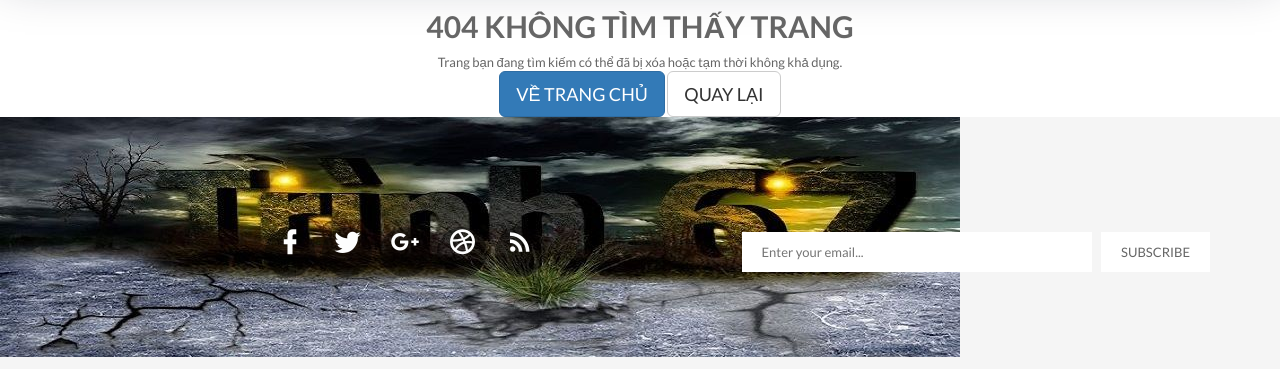
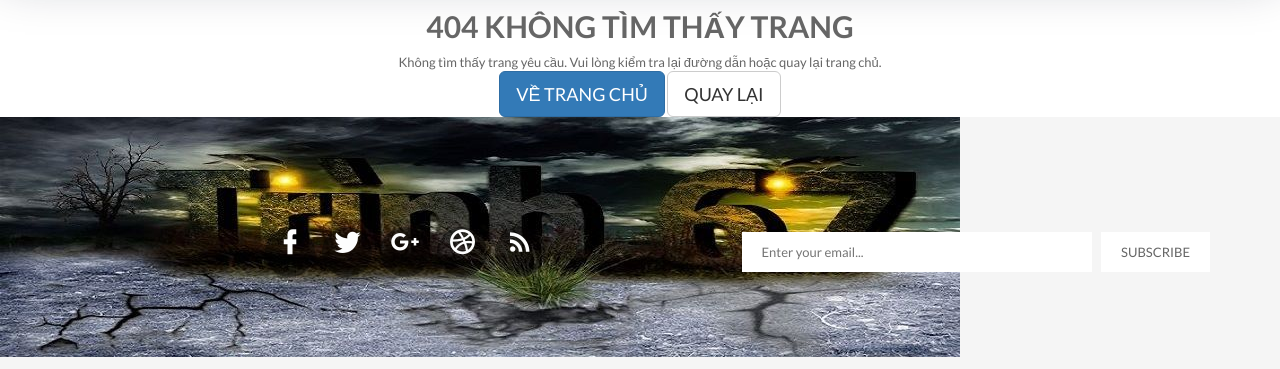
Before and after one commit to Nguyen-The-Anh77/sport_shop, a PHP site: page / in a window 1280 px wide. Shown: the part 279-648 px from the top of the page. Run offline with PHP 8.4, Linux system fonts and the light colour scheme.

Commit message:
lam file error

```diff
--- a/views/page/error-404.php
+++ b/views/page/error-404.php
@@ -12,7 +12,7 @@ require_once(__DIR__ . '/../include/header.php');
                 <h1>Rất tiếc!</h1>
                 <h2>404 Không tìm thấy trang</h2>
                 <div class="error-details">
-                    Trang bạn đang tìm kiếm có thể đã bị xóa hoặc tạm thời không khả dụng.
+                   Không tìm thấy trang yêu cầu. Vui lòng kiểm tra lại đường dẫn hoặc quay lại trang chủ.
                 </div>
                 <div class="error-actions mt-4">
                     <a href="?mod=page&act=home" class="btn btn-primary btn-lg">
```
